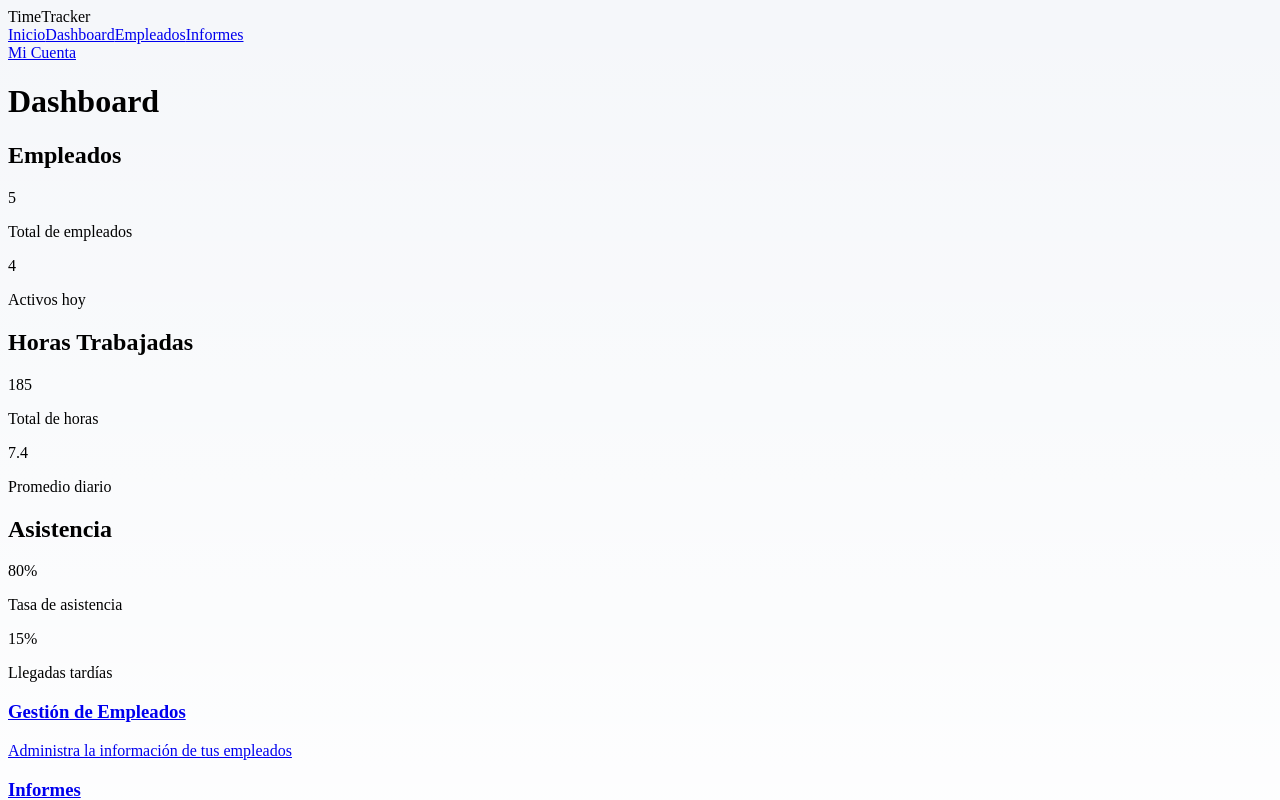
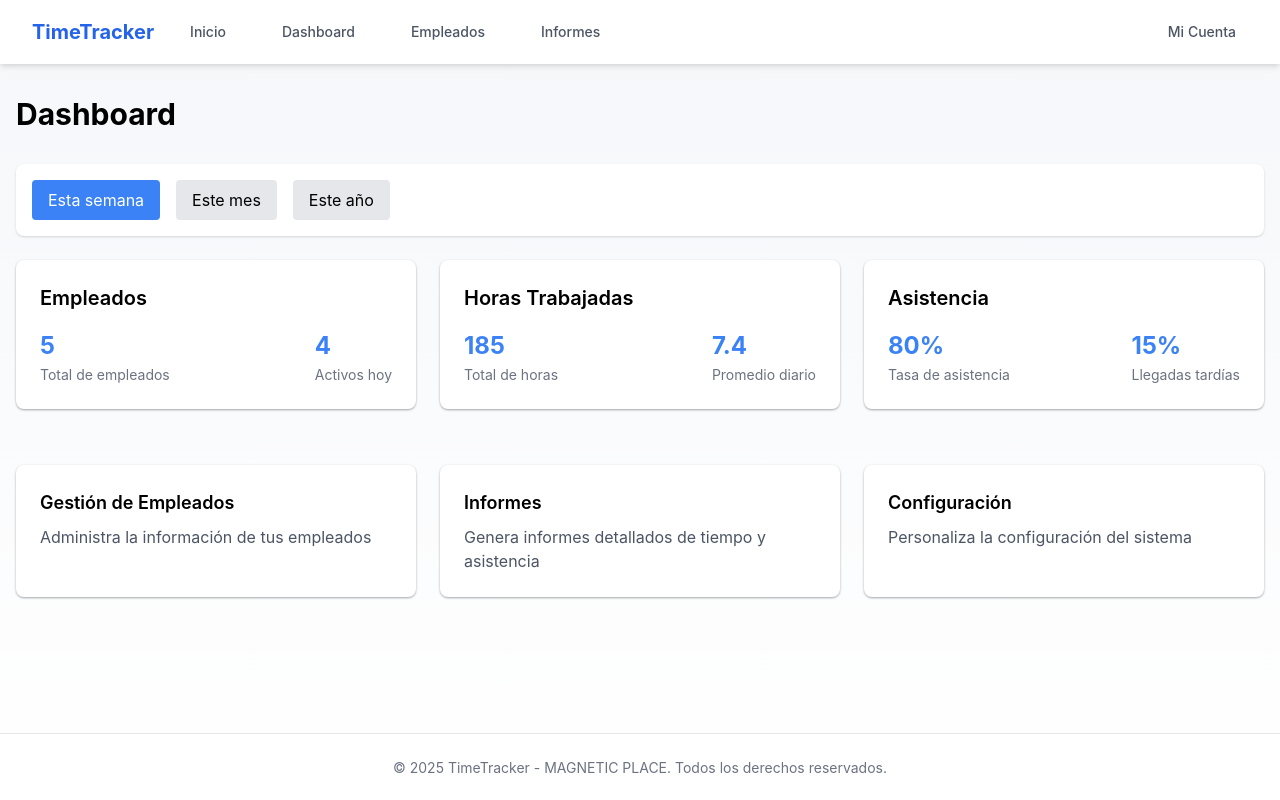
Before and after one commit to diegobarbosa88/timetracker3, a Next.js app: page /dashboard in a window 1280 px wide. Shown: the top 800 px of the page. Built offline with nearby package versions, Linux system fonts and the light colour scheme.

Commit message:
Add files via upload

```diff
--- a/src/app/dashboard/page.tsx
+++ b/src/app/dashboard/page.tsx
@@ -1,35 +1,12 @@
 'use client';
 
-import { useState, useEffect } from 'react';
+import React, { useState, useEffect } from 'react';
 import { useRouter } from 'next/navigation';
 
-// Importación directa sin usar alias @
-import { useAuth } from '../../lib/auth';
-// Importación directa sin usar alias @
-import { sampleTimeRecords } from '../../lib/sample-data';
-
 export default function DashboardPage() {
-  const { user, isAuthenticated, loading } = useAuth();
   const router = useRouter();
   const [timeFilter, setTimeFilter] = useState('week');
   const [metrics, setMetrics] = useState({
-    totalEmployees: 0,
-    activeEmployees: 0,
-    totalHours: 0,
-    avgDailyHours: 0,
-    attendanceRate: 0,
-    lateArrivalRate: 0
-  });
-
-  useEffect(() => {
-    if (!loading && !isAuthenticated) {
-      router.push('/auth/login');
-    }
-  }, [isAuthenticated, loading, router]);
-
-  useEffect(() => {
-    // Simulación de cálculo de métricas
-    setMetrics({
     totalEmployees: 5,
     activeEmployees: 4,
     totalHours: 185,
@@ -37,95 +14,95 @@ export default function DashboardPage() {
     attendanceRate: 80,
     lateArrivalRate: 15
   });
-  }, [timeFilter]);
 
-  if (loading) {
   return (
-      <div className="min-h-screen flex items-center justify-center">
-        <div className="text-center">
-          <div className="animate-spin rounded-full h-12 w-12 border-b-2 border-blue-500 mx-auto"></div>
-          <p className="mt-4 text-gray-600">Cargando...</p>
+    <div className="container mx-auto px-4 py-8">
+      <h1 className="text-3xl font-bold mb-8">Dashboard</h1>
+
+      {/* Filtros de tiempo */}
+      <div className="mb-6 bg-white p-4 rounded-lg shadow">
+        <div className="flex space-x-4">
+          <button
+            onClick={() => setTimeFilter('week')}
+            className={`px-4 py-2 rounded ${timeFilter === 'week' ? 'bg-blue-500 text-white' : 'bg-gray-200'}`}
+          >
+            Esta semana
+          </button>
+          <button
+            onClick={() => setTimeFilter('month')}
+            className={`px-4 py-2 rounded ${timeFilter === 'month' ? 'bg-blue-500 text-white' : 'bg-gray-200'}`}
+          >
+            Este mes
+          </button>
+          <button
+            onClick={() => setTimeFilter('year')}
+            className={`px-4 py-2 rounded ${timeFilter === 'year' ? 'bg-blue-500 text-white' : 'bg-gray-200'}`}
+          >
+            Este año
+          </button>
         </div>
       </div>
-    );
-  }
-
-  if (!isAuthenticated) {
-    return null; // Redirigiendo
-  }
-
-  return (
-    <div className="min-h-screen bg-gray-50 py-8">
-      <div className="max-w-7xl mx-auto px-4 sm:px-6 lg:px-8">
-        <h1 className="text-3xl font-bold text-gray-900 mb-8">Dashboard</h1>
 
       {/* Métricas clave */}
-        <div className="grid grid-cols-1 md:grid-cols-2 lg:grid-cols-3 gap-6 mb-8">
-          <div className="bg-white rounded-lg shadow-md p-6">
-            <h2 className="text-lg font-semibold text-gray-800 mb-4">Empleados</h2>
-            <div className="flex justify-between items-center">
+      <div className="grid grid-cols-1 md:grid-cols-3 gap-6 mb-8">
+        <div className="card">
+          <h2 className="text-xl font-semibold mb-4">Empleados</h2>
+          <div className="flex justify-between">
             <div>
-                <p className="text-3xl font-bold text-blue-600">{metrics.totalEmployees}</p>
-                <p className="text-sm text-gray-500">Total de empleados</p>
+              <p className="metric-value">{metrics.totalEmployees}</p>
+              <p className="metric-label">Total de empleados</p>
             </div>
             <div>
-                <p className="text-3xl font-bold text-green-600">{metrics.activeEmployees}</p>
-                <p className="text-sm text-gray-500">Activos hoy</p>
+              <p className="metric-value">{metrics.activeEmployees}</p>
+              <p className="metric-label">Activos hoy</p>
             </div>
           </div>
         </div>
 
-          <div className="bg-white rounded-lg shadow-md p-6">
-            <h2 className="text-lg font-semibold text-gray-800 mb-4">Horas Trabajadas</h2>
-            <div className="flex justify-between items-center">
+        <div className="card">
+          <h2 className="text-xl font-semibold mb-4">Horas Trabajadas</h2>
+          <div className="flex justify-between">
             <div>
-                <p className="text-3xl font-bold text-blue-600">{metrics.totalHours}</p>
-                <p className="text-sm text-gray-500">Total de horas</p>
+              <p className="metric-value">{metrics.totalHours}</p>
+              <p className="metric-label">Total de horas</p>
             </div>
             <div>
-                <p className="text-3xl font-bold text-green-600">{metrics.avgDailyHours}</p>
-                <p className="text-sm text-gray-500">Promedio diario</p>
+              <p className="metric-value">{metrics.avgDailyHours}</p>
+              <p className="metric-label">Promedio diario</p>
             </div>
           </div>
         </div>
 
-          <div className="bg-white rounded-lg shadow-md p-6">
-            <h2 className="text-lg font-semibold text-gray-800 mb-4">Asistencia</h2>
-            <div className="flex justify-between items-center">
+        <div className="card">
+          <h2 className="text-xl font-semibold mb-4">Asistencia</h2>
+          <div className="flex justify-between">
             <div>
-                <p className="text-3xl font-bold text-blue-600">{metrics.attendanceRate}%</p>
-                <p className="text-sm text-gray-500">Tasa de asistencia</p>
+              <p className="metric-value">{metrics.attendanceRate}%</p>
+              <p className="metric-label">Tasa de asistencia</p>
             </div>
             <div>
-                <p className="text-3xl font-bold text-yellow-600">{metrics.lateArrivalRate}%</p>
-                <p className="text-sm text-gray-500">Llegadas tardías</p>
+              <p className="metric-value">{metrics.lateArrivalRate}%</p>
+              <p className="metric-label">Llegadas tardías</p>
             </div>
           </div>
         </div>
       </div>
 
       {/* Enlaces a otras secciones */}
-        <div className="mt-8 grid grid-cols-1 md:grid-cols-3 gap-6">
-          <a
-            href="/admin/employees"
-            className="bg-white rounded-lg shadow-md p-6 hover:shadow-lg transition-shadow duration-200"
-          >
-            <h3 className="text-lg font-semibold text-gray-800 mb-2">Gestión de Empleados</h3>
+      <div className="grid grid-cols-1 md:grid-cols-3 gap-6 mb-8">
+        <a href="/admin/employees" className="card hover:shadow-lg transition-shadow duration-200">
+          <h3 className="text-lg font-semibold mb-2">Gestión de Empleados</h3>
           <p className="text-gray-600">Administra la información de tus empleados</p>
         </a>
 
-          <a
-            href="/reports"
-            className="bg-white rounded-lg shadow-md p-6 hover:shadow-lg transition-shadow duration-200"
-          >
-            <h3 className="text-lg font-semibold text-gray-800 mb-2">Informes</h3>
+        <a href="/reports" className="card hover:shadow-lg transition-shadow duration-200">
+          <h3 className="text-lg font-semibold mb-2">Informes</h3>
           <p className="text-gray-600">Genera informes detallados de tiempo y asistencia</p>
         </a>
 
-          <div className="bg-white rounded-lg shadow-md p-6 hover:shadow-lg transition-shadow duration-200">
-            <h3 className="text-lg font-semibold text-gray-800 mb-2">Configuración</h3>
+        <div className="card hover:shadow-lg transition-shadow duration-200">
+          <h3 className="text-lg font-semibold mb-2">Configuración</h3>
           <p className="text-gray-600">Personaliza la configuración del sistema</p>
-          </div>
         </div>
       </div>
     </div>
--- a/src/app/layout.tsx
+++ b/src/app/layout.tsx
@@ -13,6 +13,65 @@ export default function RootLayout({
       <head>
         <title>TimeTracker - MAGNETIC PLACE</title>
         <meta name="description" content="Sistema de seguimiento de tiempo para empleados" />
+        <link href="https://cdn.jsdelivr.net/npm/tailwindcss@2.2.19/dist/tailwind.min.css" rel="stylesheet" />
+        <style jsx global>{`
+          body {
+            background-color: #f5f7fa;
+            font-family: -apple-system, BlinkMacSystemFont, 'Segoe UI', Roboto, Oxygen, Ubuntu, Cantarell, 'Open Sans', 'Helvetica Neue', sans-serif;
+          }
+          .card {
+            background-color: white;
+            border-radius: 0.5rem;
+            box-shadow: 0 1px 3px rgba(0,0,0,0.12), 0 1px 2px rgba(0,0,0,0.24);
+            padding: 1.5rem;
+            margin-bottom: 1.5rem;
+          }
+          .btn-primary {
+            background-color: #3b82f6;
+            color: white;
+            padding: 0.5rem 1rem;
+            border-radius: 0.25rem;
+            font-weight: 600;
+            transition: background-color 0.2s;
+          }
+          .btn-primary:hover {
+            background-color: #2563eb;
+          }
+          .btn-secondary {
+            background-color: #e5e7eb;
+            color: #1f2937;
+            padding: 0.5rem 1rem;
+            border-radius: 0.25rem;
+            font-weight: 600;
+            transition: background-color 0.2s;
+          }
+          .btn-secondary:hover {
+            background-color: #d1d5db;
+          }
+          .metric-card {
+            background-color: white;
+            border-radius: 0.5rem;
+            box-shadow: 0 1px 3px rgba(0,0,0,0.12), 0 1px 2px rgba(0,0,0,0.24);
+            padding: 1.25rem;
+            margin-bottom: 1rem;
+          }
+          .metric-value {
+            font-size: 1.5rem;
+            font-weight: 700;
+            color: #3b82f6;
+          }
+          .metric-label {
+            font-size: 0.875rem;
+            color: #6b7280;
+          }
+          .nav-link {
+            color: #4b5563;
+            transition: color 0.2s;
+          }
+          .nav-link:hover {
+            color: #3b82f6;
+          }
+        `}</style>
       </head>
       <body>
         <header className="bg-white shadow-md">
@@ -23,14 +82,14 @@ export default function RootLayout({
                   <span className="text-blue-600 font-bold text-xl">TimeTracker</span>
                 </div>
                 <nav className="ml-6 flex items-center space-x-8">
-                  <a href="/" className="text-gray-700 hover:text-blue-600 px-3 py-2 text-sm font-medium">Inicio</a>
-                  <a href="/dashboard" className="text-gray-700 hover:text-blue-600 px-3 py-2 text-sm font-medium">Dashboard</a>
-                  <a href="/admin/employees" className="text-gray-700 hover:text-blue-600 px-3 py-2 text-sm font-medium">Empleados</a>
-                  <a href="/reports" className="text-gray-700 hover:text-blue-600 px-3 py-2 text-sm font-medium">Informes</a>
+                  <a href="/" className="nav-link px-3 py-2 text-sm font-medium">Inicio</a>
+                  <a href="/dashboard" className="nav-link px-3 py-2 text-sm font-medium">Dashboard</a>
+                  <a href="/admin/employees" className="nav-link px-3 py-2 text-sm font-medium">Empleados</a>
+                  <a href="/reports" className="nav-link px-3 py-2 text-sm font-medium">Informes</a>
                 </nav>
               </div>
               <div className="flex items-center">
-                <a href="/auth/login" className="text-gray-700 hover:text-blue-600 px-3 py-2 text-sm font-medium">
+                <a href="/auth/login" className="nav-link px-3 py-2 text-sm font-medium">
                   Mi Cuenta
                 </a>
               </div>
```
Lines whose indentation alone changed are shown as unchanged.
